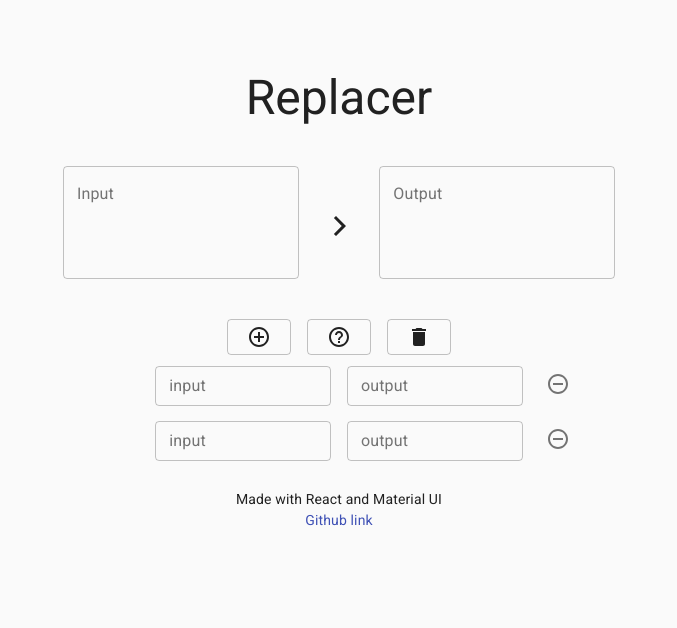
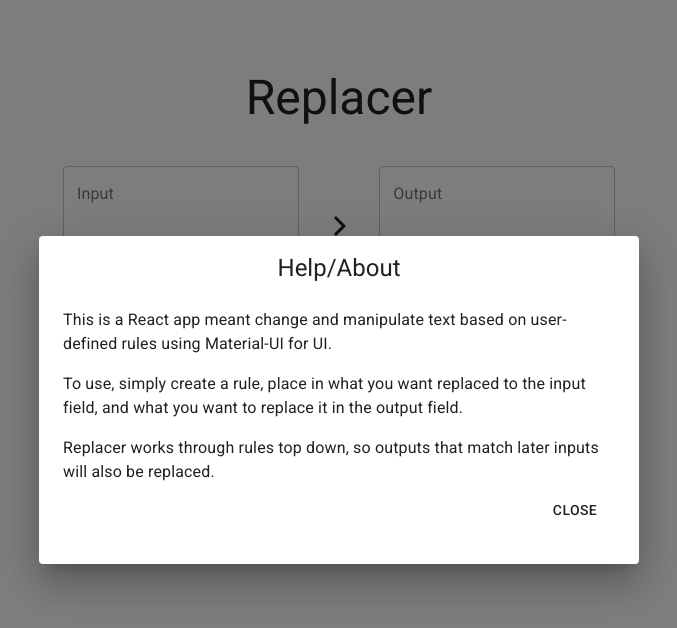
Before and after one commit to jonwang2000/replacer, a React (Create React App) app: page / in a window 1280 px wide. Both pictures are taken after a click on the button 560 px from the left and 337 px from the top of the page. Shown: the top 628 px of the page, without its empty margins (301-978 px from the left). Built offline with nearby package versions, Linux system fonts and the light colour scheme.

Commit message:
Fix various material-ui errors

```diff
--- a/src/App.js
+++ b/src/App.js
@@ -66,7 +66,7 @@
 		<Container className={classes.root} component="main" maxWidth="sm">
 			<CssBaseline />
 
-			<Grid container spacing={3} maxWidth="lg">
+			<Grid container spacing={3}>
 				<Grid item xs={12}>
 					<Typography variant="h3" component="h1" align="center">
 						Replacer
@@ -86,7 +86,7 @@
 				</Grid>
 
 				<Grid item xs={12}>
-					<Typography variant="p" component="p" align="center">
+					<Typography variant="body1" component="p" align="center">
 						Made with React and Material UI
 						<br />
 						<Link
--- a/src/components/Help.js
+++ b/src/components/Help.js
@@ -42,16 +42,16 @@
                     </Typography>
                 </DialogTitle>
                 <DialogContent>
-                    <Typography paragraph="true" variant="p">
+                    <Typography paragraph="true" variant="body1">
                         This is a React app meant change and manipulate text
                         based on user-defined rules using Material-UI for UI.
                     </Typography>
-                    <Typography paragraph="true" variant="p">
+                    <Typography paragraph="true" variant="body1">
                         To use, simply create a rule, place in what you want
                         replaced to the input field, and what you want to
                         replace it in the output field.
                     </Typography>
-                    <Typography variant="p">
+                    <Typography variant="body1">
                         Replacer works through rules top down, so outputs that
                         match later inputs will also be replaced.
                     </Typography>
--- a/src/components/ReplaceRules.js
+++ b/src/components/ReplaceRules.js
@@ -85,6 +85,7 @@
     return (
         <Container spacing={0} maxWidth="xs" className={classes.entire}>
             <span className={classes.alignDiv}>
+                <Help className={classes.button} />
                 <Tooltip title="Add Rule" placement="top">
                     <Button
                         variant="outlined"
@@ -94,7 +95,6 @@
                         <AddCircleOutline />
                     </Button>
                 </Tooltip>
-                <Help className={classes.button} />
                 <Tooltip title="Clear All" placement="top">
                     <Button
                         variant="outlined"
--- a/src/components/Rule.js
+++ b/src/components/Rule.js
@@ -51,7 +51,6 @@
 		<Grid
 			container
 			spacing={2}
-			maxWidth="xs"
 			className={classes.ruleDiv}
 			style={{ marginTop: "-13px" }}
 		>
--- a/src/components/TextZone.js
+++ b/src/components/TextZone.js
@@ -49,7 +49,7 @@
 
 	return (
 		<Grid container spacing={4} alignItems="center" justify="center">
-			<Grid item xs alignContent='center'>
+			<Grid item xs >
 				<CSSTextField
 					id="standard-multiline-flexible"
 					label="Input"
```
